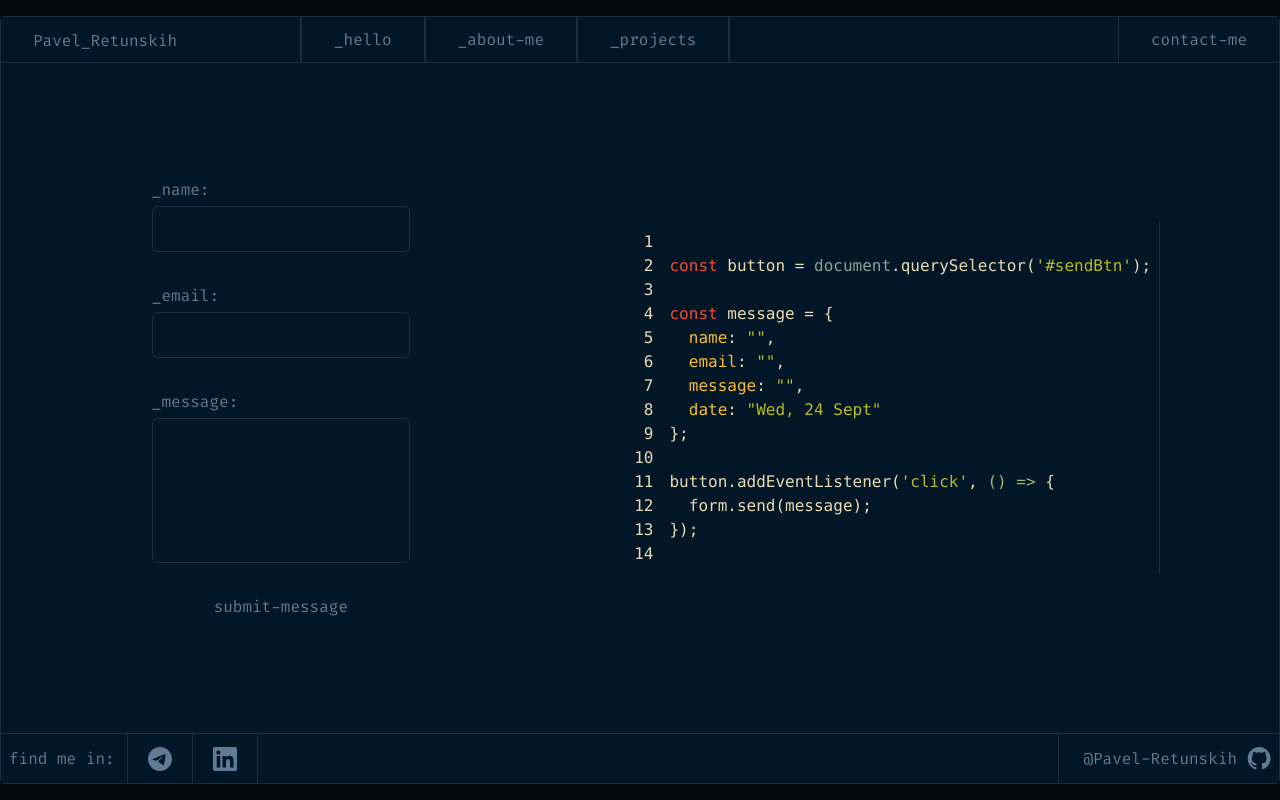
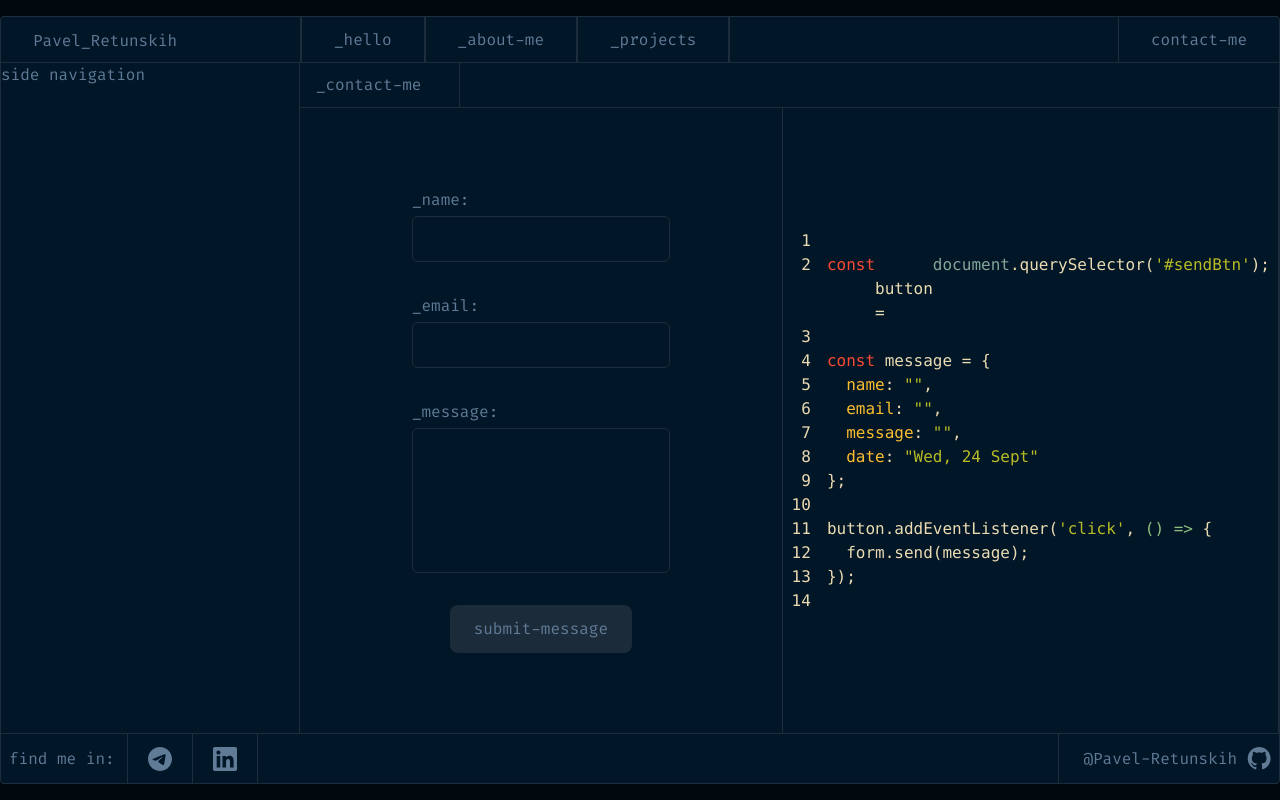
Before and after one commit to Pavel-Retunskih/portfolionext, a Next.js app: page /contact_me in a window 1280 px wide. Built offline with nearby package versions, Linux system fonts and the light colour scheme.

Commit message:
fix: contact form

```diff
--- a/src/app/about_me/layout.tsx
+++ b/src/app/about_me/layout.tsx
@@ -5,7 +5,7 @@ import {Sidebar} from "@/widgets/Sidebar/Sidebar";
 
 export const dynamic = "force-dynamic"
 export default function AboutMeLayout({children}: { children: ReactNode }) {
-  return <div className='flex w-full flex-col mt-4 md:flex-row'>
+  return <div className='flex w-full flex-col md:flex-row'>
     <Sidebar/>
     {children}
     <div className='hidden md:block h-[calc(100vh-190px)] overflow-hidden'>
--- a/src/app/contact_me/model/useForm.ts
+++ b/src/app/contact_me/model/useForm.ts
@@ -12,6 +12,7 @@ export const useForm = () => {
   const [message, setMessage] = useState('');
   const [errors, setErrors] = useState<FormErrors>({});
   const [isSubmitting, setIsSubmitting] = useState(false);
+  const [success, setSuccess] = useState(false);
 
   const validateEmail = (email: string): boolean => {
     const emailRegex = /^[^\s@]+@[^\s@]+\.[^\s@]+$/;
@@ -53,6 +54,7 @@ export const useForm = () => {
 
     try {
       console.log({name, email, message});
+      setSuccess(true);
 
     } catch (error) {
       console.error('Ошибка отправки формы:', error);
@@ -62,6 +64,7 @@ export const useForm = () => {
   };
 
   return {
+    success,
     name,
     setName,
     email,
--- a/src/app/contact_me/page.tsx
+++ b/src/app/contact_me/page.tsx
@@ -5,12 +5,25 @@ import {ContactForm} from "@/components/ContactForm/ContactForm";
 import {useForm} from "@/app/contact_me/model/useForm";
 
 export default function ContactMePage() {
-  const {setName, setEmail, setMessage, message, name, email, handleSubmit, isSubmitting, errors} = useForm()
+  const {setName, setEmail, setMessage, message, name, email, handleSubmit, isSubmitting, errors, success} = useForm()
   console.log(errors)
-  return <div className={'flex md:flex-row flex-col gap-6 md:justify-around md:items-center flex-grow' +
-      ' max-w-[1200px]'}>
-    <h3 className={'lg:hidden sm:flex items-center justify-start py-5 pl-4'}>_contact-me</h3>
-    <ContactForm
+  return <div className={' w-full flex flex-col md:flex-row'}>
+
+
+    <div className={'hidden md:block max-w-[300px] w-full border-r border-r-lines'}>
+      side navigation
+    </div>
+
+    <div className={'flex flex-col w-full '}>
+      <span className={'py-2.5 pl-4 border-r border-r-lines max-w-[160px]'}>_contact-me</span>
+      <div className={'flex flex-row w-full flex-grow border-t border-t-lines'}>
+        <div className={'lg:max-w-[600px] w-full p-6 md:px-28 flex items-center justify-center'}>
+          {success ? <div className={'flex flex-col px-4 sm:px-12 gap-10'}>
+            <h3 className={'text-center text-3xl md:text-4xl'}>Thank you! 🤘</h3>
+            <p className={'text-center text-xs sm:text-xl lg:text-2xl'}>Your message has been accepted. You will recieve
+              answer really
+              soon!</p>
+          </div> : <ContactForm
               name={name}
               email={email}
               message={message}
@@ -20,8 +33,11 @@ export default function ContactMePage() {
               handleSubmit={handleSubmit}
               isSubmitting={isSubmitting}
               errors={errors}
-    />
-    <div className={'hidden md:block border-r border-r-lines'}>
+          />}
+        </div>
+
+        <div
+            className={'hidden md:flex border-x border-x-lines max-w-[840px] w-full justify-center items-center'}>
           <CodeBlock
               name={name}
               email={email}
@@ -29,4 +45,9 @@ export default function ContactMePage() {
           />
         </div>
       </div>
+
+
+    </div>
+
+  </div>
 }
--- a/src/components/ContactForm/ContactForm.tsx
+++ b/src/components/ContactForm/ContactForm.tsx
@@ -33,11 +33,12 @@ export const ContactForm = ({
   };
 
   return (
-      <form className={'flex items-center flex-col gap-8 px-8'} onSubmit={onSubmit}>
+      <form className={'flex items-center flex-col gap-8 w-full'} onSubmit={onSubmit}>
         <Input value={name} handleChange={setName} label={'_name:'} error={errors.name}></Input>
         <Input handleChange={setEmail} value={email} label={'_email:'} error={errors.email}></Input>
         <TextArea handleChange={setMessage} value={message} label={'_message:'} error={errors.message}></TextArea>
         <button
+            className={'py-3 px-6 bg-[#1C2B3A] rounded-lg'}
             type="submit"
             aria-label="Send contact message"
             disabled={isSubmitting}
--- a/src/components/Input/Input.tsx
+++ b/src/components/Input/Input.tsx
@@ -10,7 +10,7 @@ type Props = {
 export const Input = ({handleChange, value, error, label}: Props) => {
   return (
       <div className={'flex flex-wrap flex-col gap-1 w-full'}>
-        {label && <label htmlFor="name" className={'text-secondary-grey'}>{label}</label>}
+        {label && <label htmlFor={label} className={'text-secondary-grey'}>{label}</label>}
         <input type="text" id={label} name={label}
                className={'pl-3.5 py-2.5 px-3.5 autofill:bg-primary-blue border border-lines' +
                    ' focus:outline-none focus:border-secondary-grey rounded-md bg-primary-blue'}
--- a/src/components/TextArea/TextArea.tsx
+++ b/src/components/TextArea/TextArea.tsx
@@ -7,7 +7,7 @@ type Props = {
 export const TextArea = ({handleChange, value, error, label}: Props) => {
   return (
       <div className={'flex flex-col gap-1 w-full'}>
-        {label && <label htmlFor="name" className={'text-secondary-grey'}>{label}</label>}
+        {label && <label htmlFor={label} className={'text-secondary-grey'}>{label}</label>}
         <textarea id={label} name={label}
                   className={'pl-3.5 resize-none h-[145px]  autofill:bg-primary-blue  border' +
                       ' border-lines' +
```
Lines whose indentation alone changed are shown as unchanged.
